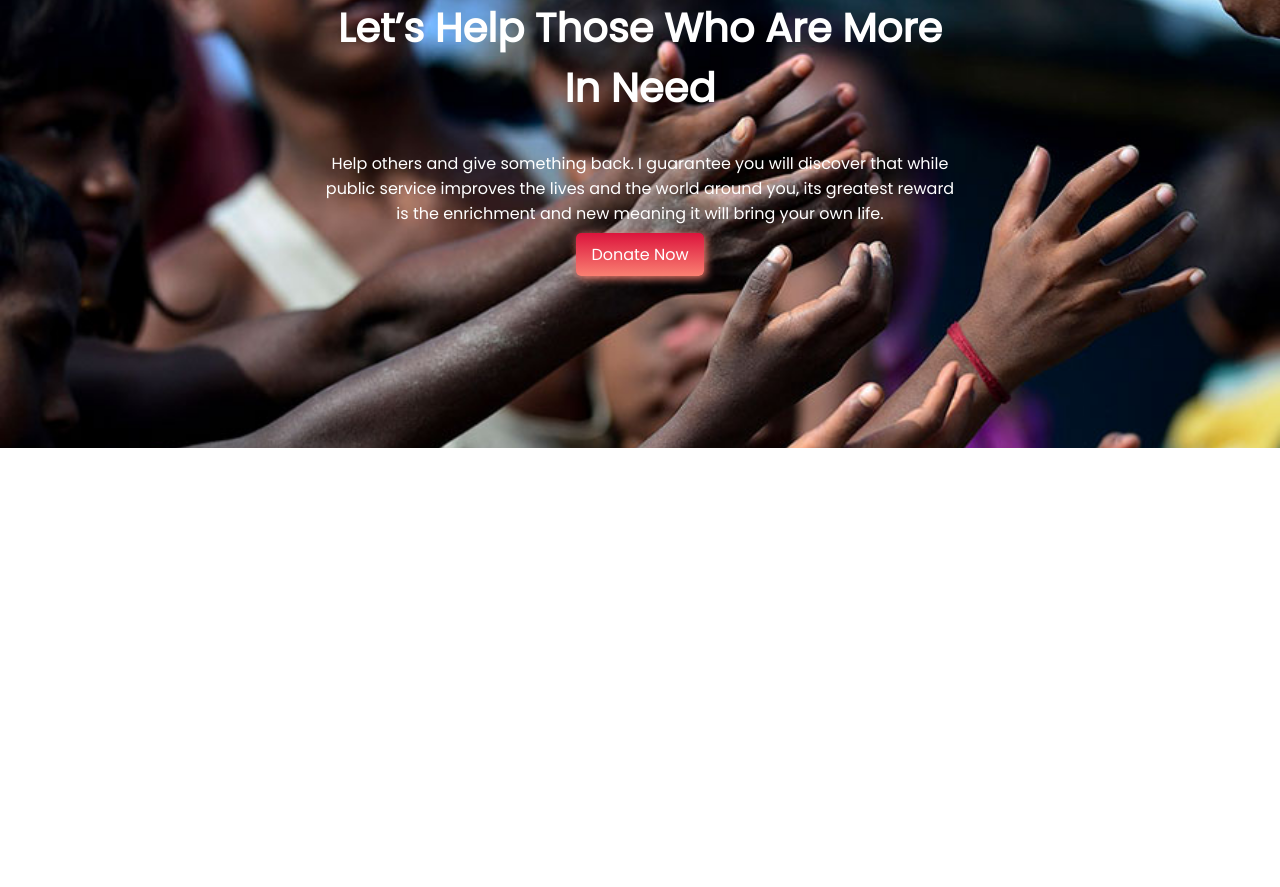
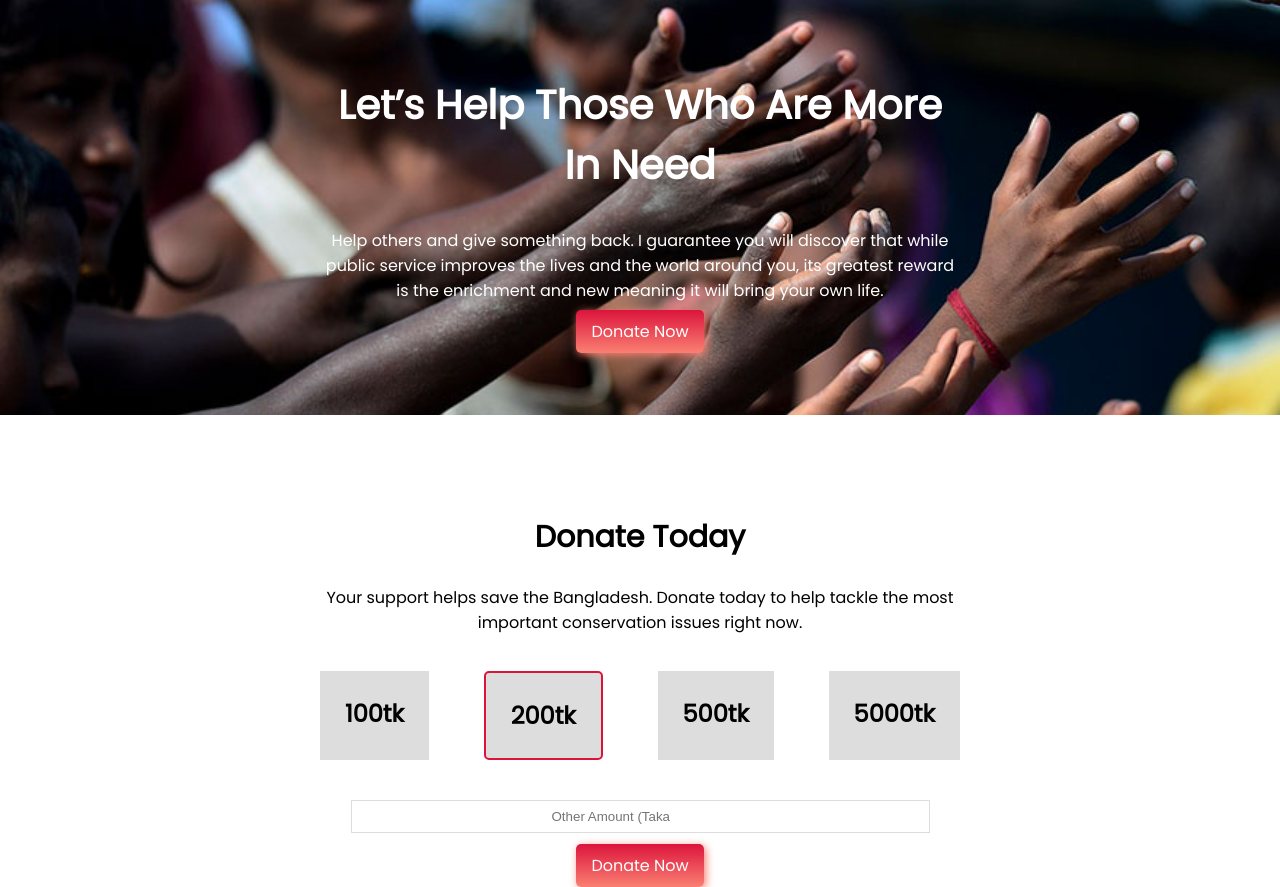
Before and after one commit to kingkor399/personal-website-assingment, a plain HTML site: page index.html in a window 1280 px wide. Before the commit the page ends 800 px from the top, so only its background shows below. Drawn offline with Linux system fonts and the light colour scheme; a web font is replaced by a local one.

Commit message:
second commit

```diff
--- a/index.html
+++ b/index.html
@@ -16,7 +16,25 @@
         <div class ="header-text">
             <h1>Let’s Help Those Who Are More In Need</h1>
             <p>Help others and give something back. I guarantee you will discover that while public service improves the lives and the world around you, its greatest reward is the enrichment and new meaning it will bring your own life.</p>
-            <a class ="button-link" href ="#">Donate Now</a>
+            <a class ="link-button" href ="#">Donate Now</a>
+        </div>
+    </section>
+
+    <section class ="amount">
+        <div class ="donate-today">
+            <h2>Donate Today</h2>
+            <p>Your support helps save the Bangladesh. Donate today to help tackle the most important conservation issues right now.</p>
+        </div>
+        <div class ="flexiable">
+            <h2 id ="tk100">100tk</h2>
+            <h2 id ="tk200">200tk</h2>
+            <h2 id ="tk500">500tk</h2>
+            <h2 id ="tk5000">5000tk</h2>
+        </div>
+        <div class ="input-field">
+            <input type ="text" placeholder ="Other Amount (Taka")>
+        </div>
+            <a class ="link-button" href ="#">Donate Now</a>
         </div>
     </section>
 </body>
--- a/style.css
+++ b/style.css
@@ -8,6 +8,7 @@ h1{
 }
 
 .header{
+    margin-bottom: 100px;
     background-image: url(image/13.jpg);
     background-repeat: no-repeat;
     background-size: cover;
@@ -20,9 +21,10 @@ h1{
     margin: 0 auto;
     text-align: center;
     color: white;
+    padding: 6%;
 }
 
-.button-link{
+.link-button{
     text-decoration: none;
     background-image: linear-gradient(crimson,salmon);
     padding: 10px 15px;
@@ -30,5 +32,49 @@ h1{
     box-shadow: 2px 2px 8px salmon;
     color: white;
     font-weight: 700px;
+}
 
+.amount{
+    width: 50%;
+    margin: 0 auto;
+    text-align: center;
 }
+
+.donate-today h2{
+    font-size: 30px;
+    font-weight: 700px;
+}
+
+.flexiable{
+    display: flex;
+    justify-content: space-between;
+    margin-bottom: 20px;
+}
+
+#tk100{
+    background-color: #ddd;
+    padding: 25px;
+}
+
+#tk200{
+    background-color:#ddd;
+    padding: 25px;
+    border: 2px solid crimson;
+    border-radius: 5px;
+}
+
+#tk500{
+    background-color: #ddd;
+    padding: 25px;
+}
+
+#tk5000{
+    background-color:#ddd;
+    padding: 25px;
+}
+
+.input-field input{
+    padding: 8px 200px;
+    border: 1px solid #ddd;
+    margin-bottom: 20px;
+}
```
